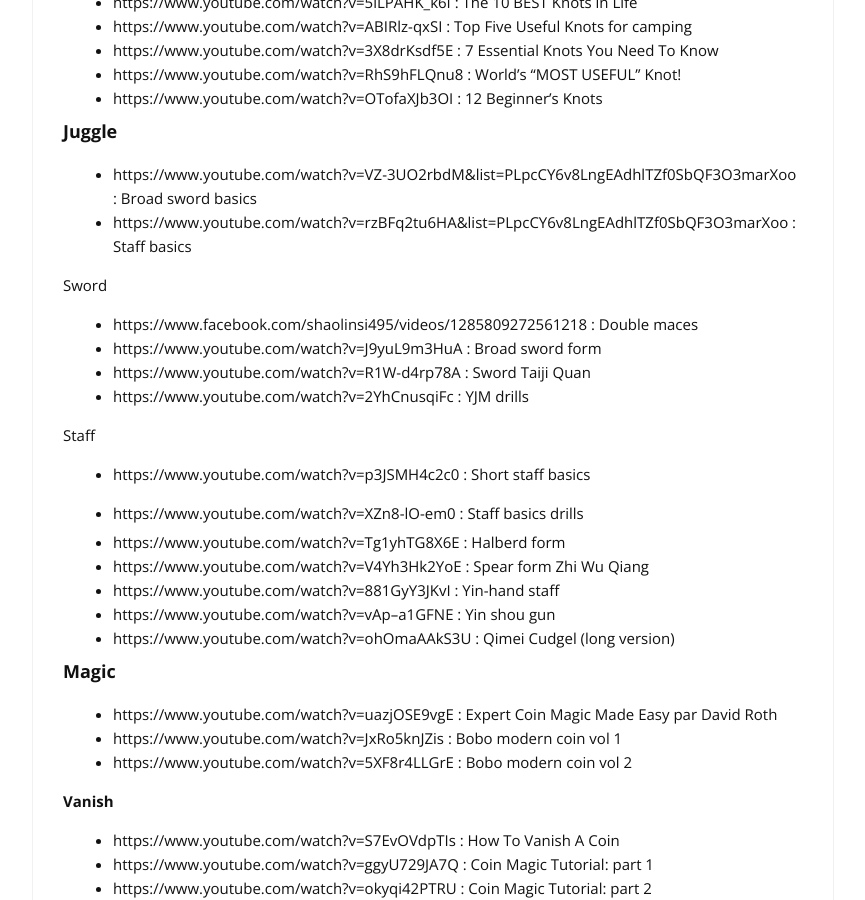
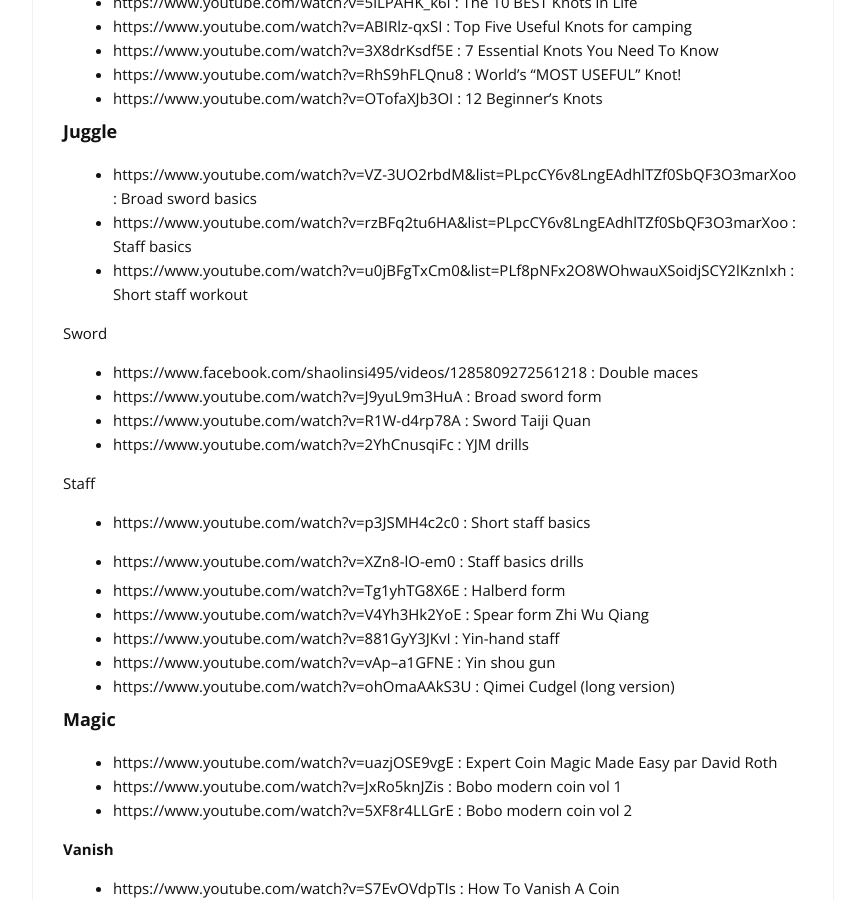
Before and after one commit to cylmat/cylmat.github.io, a Jekyll site: the page built from _pages/tricks.md, in a window 1280 px wide and 900 px high, scrolled down 1220 px. Shown: the whole window, without its empty margins (207-1072 px from the left). Built offline with Jekyll 4.4.1, drawn with Linux system fonts in a browser that asks for light colours; nearby versions of some CDN libraries.

Commit message:
Update tricks.md

```diff
--- a/_pages/tricks.md
+++ b/_pages/tricks.md
@@ -50,6 +50,7 @@
 
 - https://www.youtube.com/watch?v=VZ-3UO2rbdM&list=PLpcCY6v8LngEAdhlTZf0SbQF3O3marXoo : Broad sword basics
 - https://www.youtube.com/watch?v=rzBFq2tu6HA&list=PLpcCY6v8LngEAdhlTZf0SbQF3O3marXoo : Staff basics
+- https://www.youtube.com/watch?v=u0jBFgTxCm0&list=PLf8pNFx2O8WOhwauXSoidjSCY2lKznIxh : Short staff workout
 
 Sword
 - https://www.facebook.com/shaolinsi495/videos/1285809272561218 : Double maces
```
